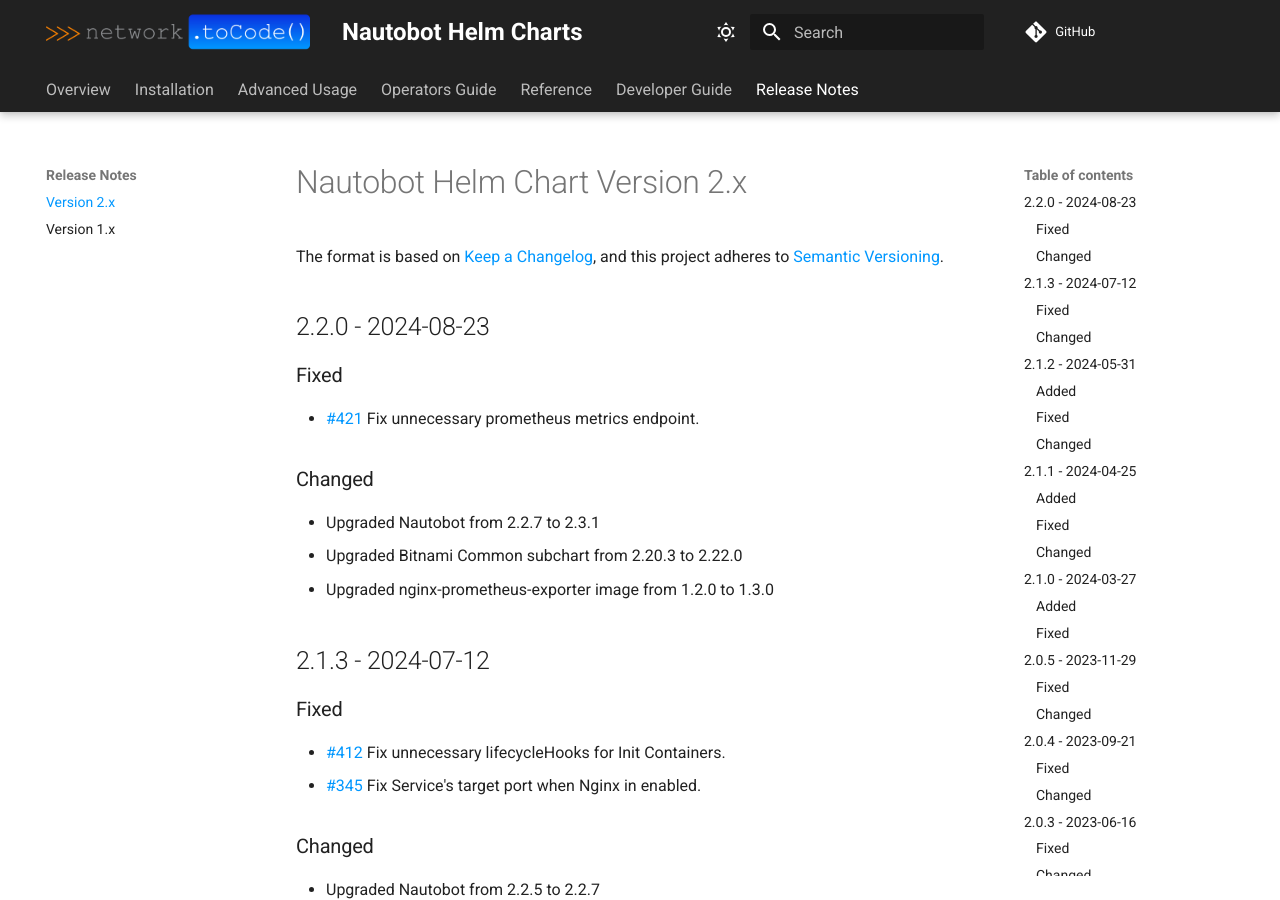
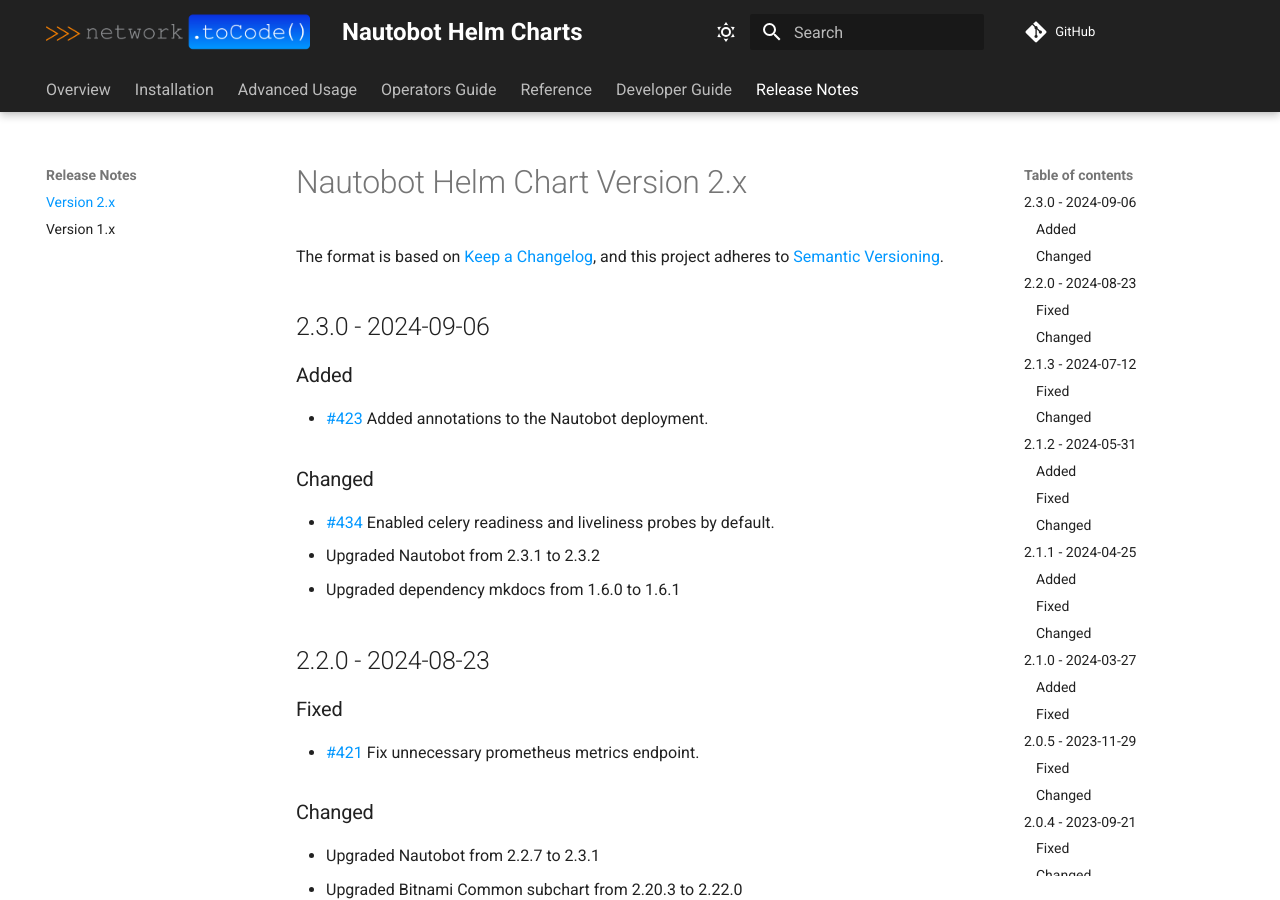
Before and after one commit to nautobot/helm-charts, an MkDocs documentation site: the page built from docs/release-notes/version-2.x.md, in a window 1280 px wide and 900 px high. Built offline with MkDocs 1.6.1 and Material for MkDocs 9.7.7, drawn with Linux system fonts in a browser that asks for light colours; comment, search, counter and statistics services are not loaded.

Commit message:
Prepare 2.3.0 (#437)
* prepare for release 2.3.0

* prepare for release 2.3.0

* update release notes

```diff
--- a/docs/release-notes/version-2.x.md
+++ b/docs/release-notes/version-2.x.md
@@ -2,6 +2,18 @@
 
 The format is based on [Keep a Changelog](https://keepachangelog.com/en/1.0.0/),
 and this project adheres to [Semantic Versioning](https://semver.org/spec/v2.0.0.html).
+
+## 2.3.0 - 2024-09-06
+
+### Added
+
+* [#423](https://github.com/nautobot/helm-charts/pull/432) Added annotations to the Nautobot deployment.
+
+### Changed
+
+* [#434](https://github.com/nautobot/helm-charts/pull/434) Enabled celery readiness and liveliness probes by default.
+* Upgraded Nautobot from 2.3.1 to 2.3.2
+* Upgraded dependency mkdocs from 1.6.0 to 1.6.1
 
 ## 2.2.0 - 2024-08-23
 
```
Also changed, not shown: charts/nautobot/README.md (+1 -1 lines), 1 other file.
